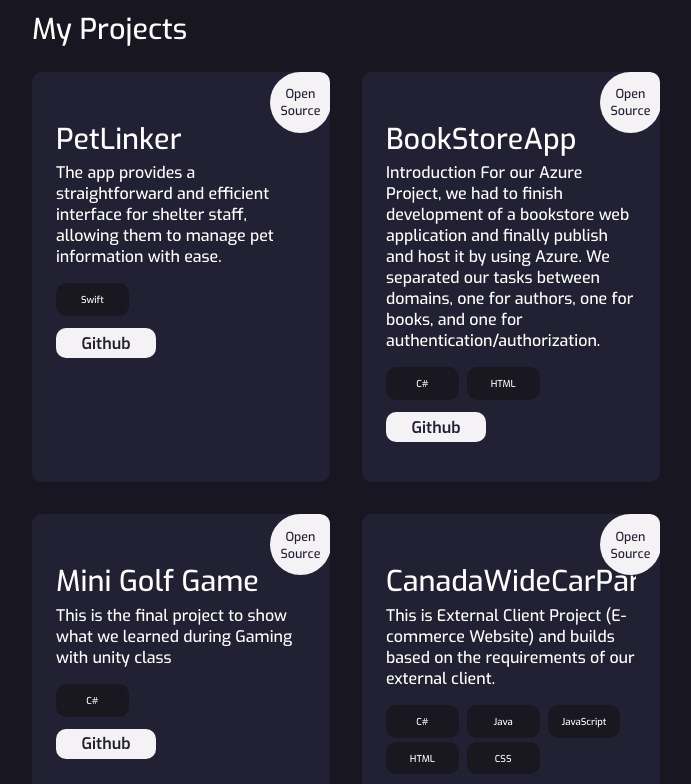
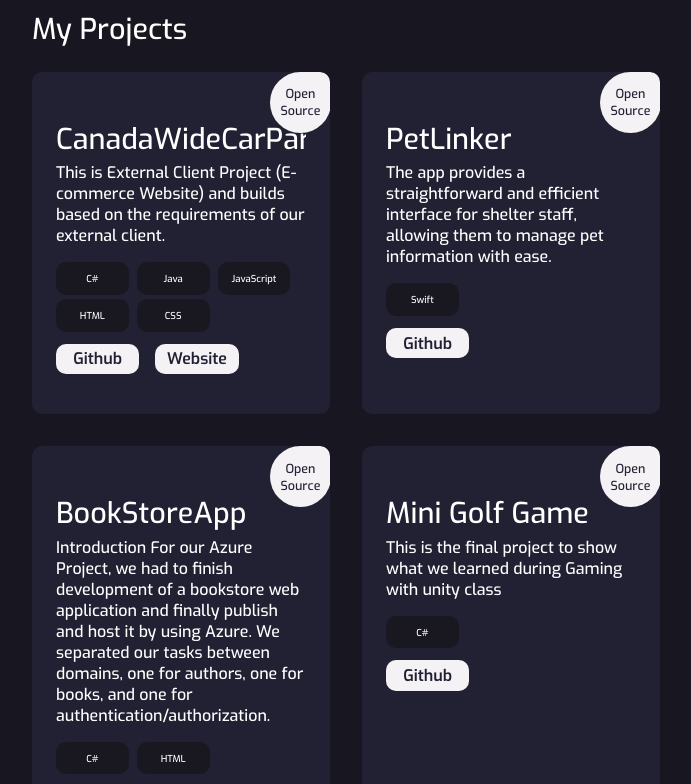
Before and after one commit to MinseokBUZZ/Minseok_Portfolio, a React (Create React App) app: page / in a window 1280 px wide. Shown: the part 600-1384 px from the top of the page, without its empty margins (128-819 px from the left). Built offline with nearby package versions, Linux system fonts and the light colour scheme.

Commit message:
updated ones

```diff
--- a/src/Components/Home.jsx
+++ b/src/Components/Home.jsx
@@ -6,7 +6,7 @@
 import { animateScroll } from 'react-scroll';
 import { saveAs } from "file-saver";
 import { Link } from 'react-scroll';
-import updatedCV from './Updated_CV.pdf';
+import updatedCV from './Minseok_Shim.pdf';
 import profileImage from './LinkedIn_Profile.jpg';
 
 const Home = () => {
@@ -63,11 +63,10 @@
             Hire Me
           </Link>
 
-          <a href={updatedCV} download="Minseok_Shim_Updated_CV.pdf" className='btn2'>View Resume</a>
+          <a href={updatedCV} download="Minseok_Shim_CV.pdf" className='btn2'>View Resume</a>
 
         </div>
       </div>
- {/* Display your profile image here */}
  <img src={profileImage} alt="Profile" style={{ width: '270px', height: '270px', borderRadius: '50%' }} />
     </div >
   )
--- a/src/Components/Project.jsx
+++ b/src/Components/Project.jsx
@@ -1,7 +1,7 @@
 import React from 'react'
 import '../styles/Project.css'
 
-const Project = ({ name, desc, techs, githubLink, isOpenSource }) => {
+const Project = ({ name, desc, techs, githubLink, deployedLink, isOpenSource }) => {
   return (
     <div className="project">
       <h2>{name}</h2>
@@ -11,10 +11,12 @@
       </div>
       <div className="btns">
         <a href={githubLink} target="_blank" rel="noreferrer">Github</a>
+        {deployedLink && <a href={deployedLink} target="_blank" rel="noreferrer">Website</a>}
       </div>
       {isOpenSource && <div className="open">Open Source</div>}
     </div>
   )
 }
 
+
 export default Project;
--- a/src/Components/Projects.jsx
+++ b/src/Components/Projects.jsx
@@ -4,6 +4,14 @@
 
 const Projects = () => {
   const projectsInfo = [
+    {
+      name: "CanadaWideCarParts",
+      desc: "This is External Client Project (E-commerce Website) and builds based on the requirements of our external client.",
+      githubLink: "https://github.com/ayasophya/CWCP",
+      techs: ["C#", "Java", "JavaScript", "HTML", "CSS"],
+      isOpenSource: true,
+      deployedLink: "https://www.canadawidecarparts.tech/"
+    },
     {
       name: "PetLinker",
       desc: "The app provides a straightforward and efficient interface for shelter staff, allowing them to manage pet information with ease.",
@@ -24,13 +32,6 @@
       githubLink: "https://github.com/RichardDanon/Final_Game_Project",
       techs: ["C#"],
       isOpenSource: true,
-    },
-    {
-      name: "CanadaWideCarParts",
-      desc: "This is External Client Project (E-commerce Website) and builds based on the requirements of our external client.",
-      githubLink: "https://github.com/ayasophya/CWCP",
-      techs: ["C#", "Java", "JavaScript", "HTML", "CSS"],
-      isOpenSource: true,
     }
   ];
   return (
--- a/src/styles/Project.css
+++ b/src/styles/Project.css
@@ -55,15 +55,15 @@
 
 .project .btns {
 	display: flex;
-	justify-content: space-between;
+	justify-content: start;
 	flex-wrap: wrap;
-}
+  }
 
 .project .btns a {
 	min-height: calc(var(--project-width) / 8.3);
-	min-width: calc(var(--project-width) / 2.5);
+	min-width: calc(var(--project-width) / 3);
 	max-height: calc(var(--project-width) / 8.3);
-	max-width: calc(var(--project-width) / 2.5);
+	max-width: calc(var(--project-width) / 3);
 	background: rgb(245, 242, 245);
 	color: rgb(34, 33, 52);
 	text-decoration: none;
@@ -72,6 +72,7 @@
 	display: grid;
 	place-items: center;
 	margin-bottom: 1rem;
+	margin-right: 1rem;
 }
 
 .open {
```
Also changed, not shown: 1 other file (tests, documents, lock files or other folders).
